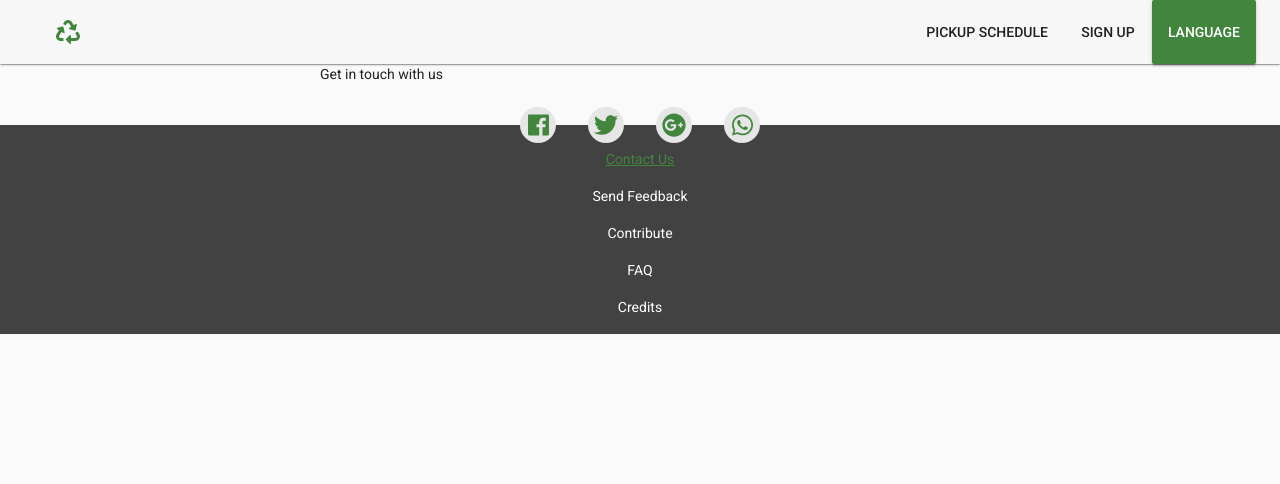
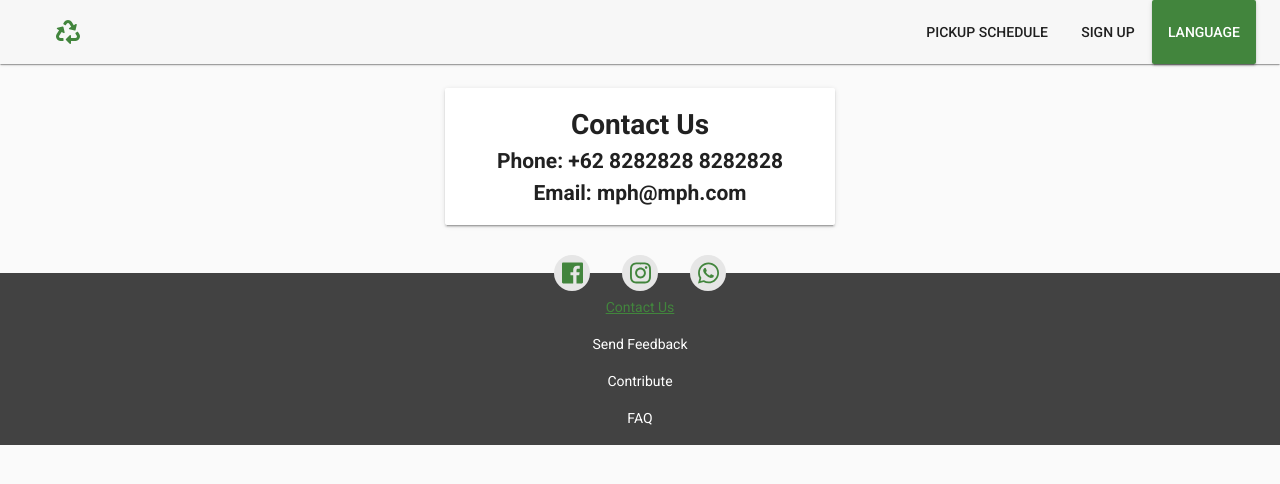
Before and after one commit to MPH-Bali/green-village-project, a Vue app in the folder public/: page /contact-us in a window 1280 px wide. Shown: the top 484 px of the page. Built offline with nearby package versions, Linux system fonts and the light colour scheme; what vue-moment would draw is missing.

Commit message:
more routes and links added

```diff
--- a/public/src/components/Public/ContactUs.vue
+++ b/public/src/components/Public/ContactUs.vue
@@ -1,5 +1,17 @@
 <template>
-  <p>Get in touch with us</p>
+  <v-container grid-list-lg>
+    <v-layout row wrap>
+      <v-flex xs12 md8 offset-md2>
+        <v-card>
+          <v-card-text>
+              <h1>Contact Us</h1>
+              <h2>Phone: +62 8282828 8282828</h2>
+              <h2>Email: mph@mph.com</h2>
+          </v-card-text>
+        </v-card>
+      </v-flex>
+    </v-layout>
+  </v-container>
 </template>
 
 <script>
--- a/public/src/components/Public/Home.vue
+++ b/public/src/components/Public/Home.vue
@@ -4,8 +4,8 @@
       <v-flex xs12>
         <v-card color="primary">
           <v-card-text>
-            <h1 class="display-1 white--text"><p>{{ $t("home.welcome") }}</p></h1>
-            <h2 class="subheading white--text">Pererenan Facility</h2>
+            <h2 class="subheading white--text">{{ $t("home.welcome") }}</h2>
+            <h1 class="display-1 white--text">Pererenan Facility</h1>
           </v-card-text>
         </v-card>
       </v-flex>
@@ -19,7 +19,6 @@
             <h1 class="headline mt-2">MEMBERS</h1>
             <p>We’re already a lot, but we want all 805 Pererenan households to join us!</p>
             <v-progress-linear value="75" height="20" color="primary" />
-            <v-btn color="primary" flat>Share</v-btn>
             <v-btn color="primary" depressed @click="$router.push('/sign-up')">Join Us</v-btn>
           </v-card-text>
         </v-card>
@@ -185,3 +184,12 @@ export default {
   }
 }
 </script>
+
+
+<!-- function addData(chart, label, data) {
+    chart.data.labels.push(label);
+    chart.data.datasets.forEach((dataset) => {
+        dataset.data.push(data);
+    });
+    chart.update();
+} -->
--- a/public/src/components/Public/Index.vue
+++ b/public/src/components/Public/Index.vue
@@ -34,25 +34,21 @@
 
       <v-layout row wrap text-xs-center>
         <v-flex xs12 style="background: linear-gradient(#fafafa 50%, #424242 50%)">
-          <v-btn class="mx-3" icon color="accent">
+          <v-btn target="_blank" href="https://www.facebook.com/MerahPutihHijau/" class="mx-3" icon color="accent">
             <v-icon color="primary">fab fa-facebook</v-icon>
           </v-btn>
-          <v-btn class="mx-3" icon color="accent">
-            <v-icon color="primary">fab fa-twitter</v-icon>
-          </v-btn>
-          <v-btn class="mx-3" icon color="accent">
-            <v-icon color="primary">fab fa-google-plus</v-icon>
+          <v-btn target="_blank" href="https://www.instagram.com/mph.bali/" class="mx-3" icon color="accent">
+            <v-icon color="primary">fab fa-instagram</v-icon>
           </v-btn>
           <v-btn class="mx-3" icon color="accent">
             <v-icon color="primary">fab fa-whatsapp</v-icon>
           </v-btn>
         </v-flex>
         <v-flex xs12 class="grey darken-3 white--text">
-          <a href="contact-us" class="body-1 my-3">Contact Us</a>
+          <router-link to="contact-us">Contact Us</router-link>
           <p class="body-1 my-3">Send Feedback</p>
           <p class="body-1 my-3">Contribute</p>
           <p class="body-1 my-3">FAQ</p>
-          <p class="body-1 my-3">Credits</p>
         </v-flex>
       </v-layout>
 
--- a/public/src/components/Public/SignUp.vue
+++ b/public/src/components/Public/SignUp.vue
@@ -17,7 +17,7 @@
               <v-select flat :items="['Houshold', 'Villa', 'Business']" label="Item" v-model="form.type" :rules="[v => !!v || 'Item is required']"required />
             </v-form>
             <p class="caption">Our Community Manager will come to your place to collect the fee and finalise your subscription</p>
-            <v-btn color="primary" flat>Problem?</v-btn>
+            <v-btn v-on:click="$router.push('/contact-us')" flat>Problem?</v-btn>
             <v-btn v-on:click="submit" :disabled="!valid" color="primary" type="submit" depressed>Join Us</v-btn>
           </v-card-text>
         </v-card>
--- a/public/src/components/Public/SignedUp.vue
+++ b/public/src/components/Public/SignedUp.vue
@@ -7,7 +7,7 @@
             <v-icon size="50px">thumb_up</v-icon>
             <p>Our Community Manager will get in touch with you in the next hours and come visit you to welcome you and start your subscription.</p>
             <p>Problem?</p>
-            <a v-link="'/contact-us'" class="body-1 my-3">Contact Us</a>
+            <router-link to="contact-us">Contact Us</router-link>
           </v-card-text>
         </v-card>
       </v-flex>
```
